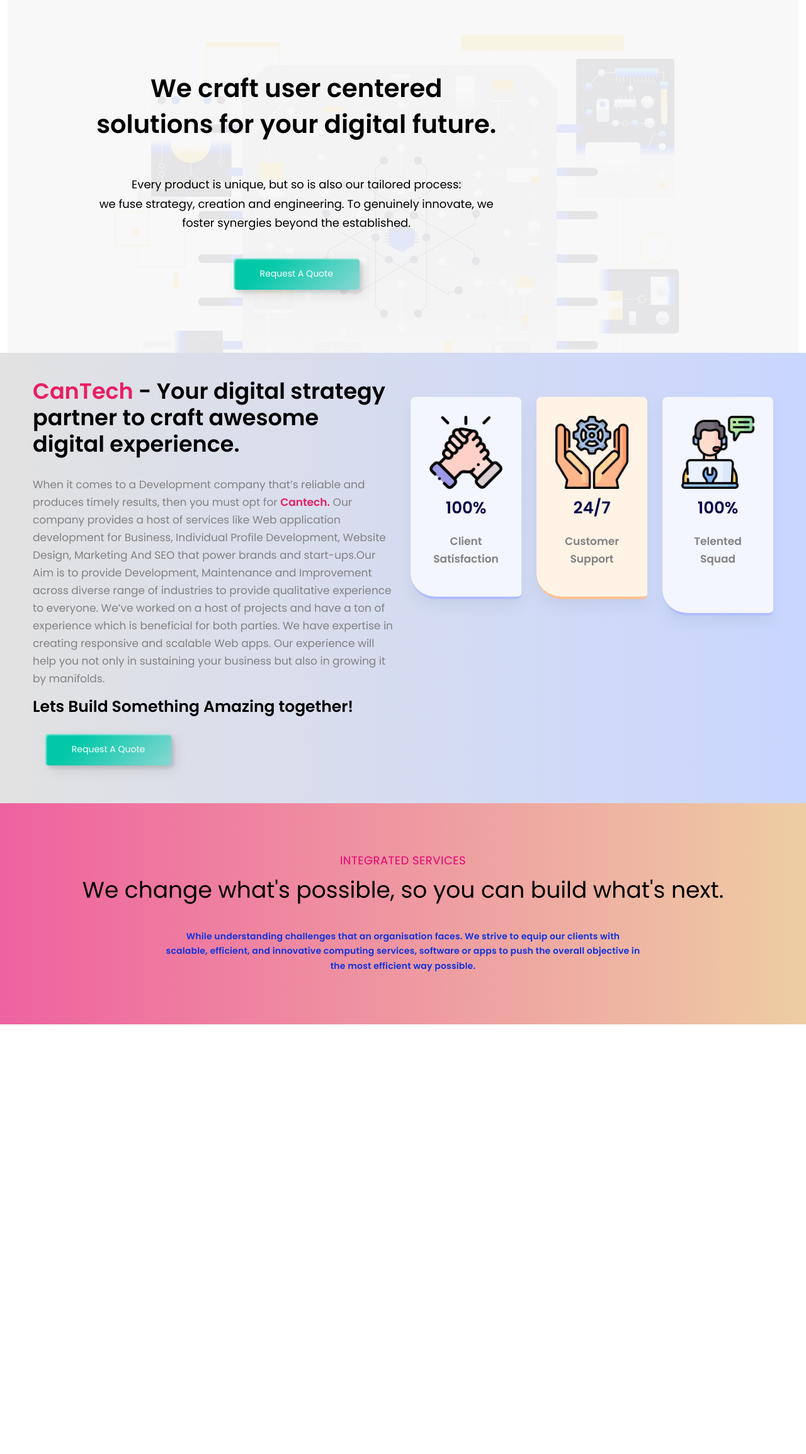
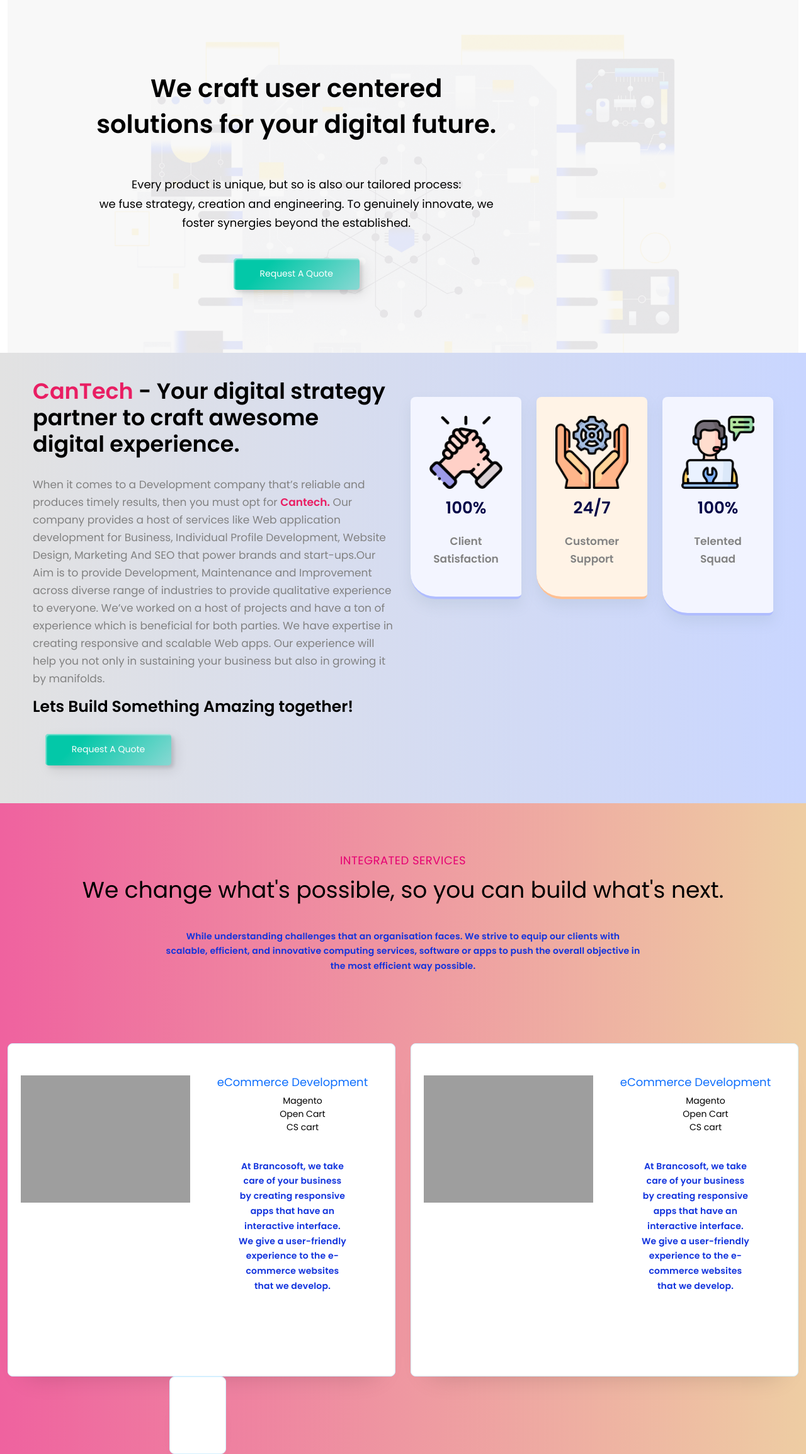
Before and after one commit to ilmaan/CanTech-Project, a Django app: page / in a window 1280 px wide. Shown: the whole page at 63% size. Before the commit the page ends 1626 px from the top, so only its background shows below. Run offline with Django 3.2, Linux system fonts and the light colour scheme; some libraries are stand-ins or nearby versions; grey boxes are pictures that could not be loaded.

Commit message:
one more diov

```diff
--- a/cantechsoftwares/cantech/static/app/css/home.css
+++ b/cantechsoftwares/cantech/static/app/css/home.css
@@ -200,3 +200,67 @@
   margin-top: 5vh;
   margin-bottom: 10vh;
 }
+
+html .mt30 {
+  margin-top: 30px;
+}
+.fadeInUp {
+  -webkit-animation-name: fadeInUp;
+  animation-name: fadeInUp;
+}
+
+.row4 .link-hover a {
+  color: #6a6a8e;
+  font-family: "Poppins", sans-serif;
+  display: inline-block;
+  padding: 3px 0;
+  position: relative;
+  overflow: hidden;
+  -webkit-transition: width 0.6s cubic-bezier(0.25, 0.8, 0.25, 1) 0s;
+  -o-transition: width 0.6s cubic-bezier(0.25, 0.8, 0.25, 1) 0s;
+  transition: width 0.6s cubic-bezier(0.25, 0.8, 0.25, 1) 0s;
+  z-index: 1;
+}
+
+.wide-sblock {
+  display: flex;
+  text-align: left;
+  padding: 30px 20px;
+}
+
+.wide-sblock {
+  display: inline-flex;
+  text-align: left;
+  padding: 30px 20px;
+}
+.s-block {
+  background: #fff;
+  text-align: center;
+  background-size: 200%;
+  background-position: top right;
+  background-repeat: no-repeat;
+  text-align: center;
+  padding: 50px 20px;
+  margin: 0;
+  position: relative;
+  border: 1px solid #d4f0ff;
+  -webkit-border-radius: 8px;
+  border-radius: 8px;
+  -webkit-box-shadow: 0 3.4px 2.7px -30px rgb(0 0 0 / 6%), 0 8.2px 8.9px -30px rgb(0 0 0 / 7%), 0 25px 40px -30px rgb(0 0 0 / 20%);
+  box-shadow: 0 3.4px 2.7px -30px rgb(0 0 0 / 6%), 0 8.2px 8.9px -30px rgb(0 0 0 / 7%), 0 25px 40px -30px rgb(0 0 0 / 20%);
+}
+
+
+.s-block-content-large {
+  margin: 0 0 0 20px;
+  width: calc(100% - 150px);
+}
+* {
+  -webkit-font-smoothing: antialiased;
+  -moz-os-font-smoothing: grayscale;
+  box-sizing: border-box;
+  padding: 0;
+  margin: 0;
+  outline: none;
+  vertical-align: baseline;
+}
--- a/cantechsoftwares/templates/home.html
+++ b/cantechsoftwares/templates/home.html
@@ -65,6 +65,55 @@
                 <h2>We change what's possible, so you can build what's next.</h2>
                 <p>While understanding challenges that an organisation faces. We strive to equip our clients with scalable, efficient, and innovative computing services, software or apps to push the overall objective in the most efficient way possible.</p>
             </div>
+            <!-- 2 ELEMENTS -->
+            <div class="col-lg-6 col-sm-6 mt30 wow fadeInUp" data-wow-delay=".6s" style="visibility: visible; animation-delay: 0.6s; animation-name: fadeInUp;">
+				<a href="">
+					</a><div class="s-block wide-sblock"><a href="">
+						<div class="s-card-icon-large"><img src="https://brancosoft.com/images/icons/ecommerce.svg" alt="service" class="img-fluid"></div>
+						</a><div class="s-block-content-large"><a href="">
+							<h4>eCommerce Development</h4>
+							</a><ul class="-service-list"><a href="">
+								</a><li><a href=""> </a><a>Magento</a> </li>
+								<li> <a>Open Cart</a> </li>
+								<li> <a>CS cart</a></li>
+							</ul>
+							<p>At Brancosoft, we take care of your business by creating responsive apps that have an interactive interface. We give a user-friendly experience to the e-commerce websites that we develop.</p>
+						</div>
+					</div>
+
+			</div>
+            <div class="col-lg-6 col-sm-6 mt30 wow fadeInUp" data-wow-delay=".6s" style="visibility: visible; animation-delay: 0.6s; animation-name: fadeInUp;">
+				<a href=""></a>
+                <div class="s-block wide-sblock"><a href="">
+						<div class="s-card-icon-large">
+                            <img src="https://brancosoft.com/images/icons/ecommerce.svg" alt="service" class="img-fluid"></div>
+						</a>
+                        <div class="s-block-content-large">
+                            <a href="">
+							<h4>eCommerce Development</h4>
+							</a>
+                            <ul class="-service-list">
+                                <a href=""></a>
+                                <li><a href=""> </a><a>Magento</a> </li>
+								<li><a>Open Cart</a> </li>
+								<li><a>CS cart</a></li>
+							</ul>
+							<p>At Brancosoft, we take care of your business by creating responsive apps that have an interactive interface. We give a user-friendly experience to the e-commerce websites that we develop.</p>
+						</div>
+					</div>
+
+			</div>
+
+            <div class="container row">
+                <div class="col-md-6">
+                    <div class="s-block wide-sblock row">
+                        <div class="col-4">
+                            <img src="" alt="">
+                        </div>
+                        <div></div>
+                    </div>
+                </div>
+            </div>
 
         </div>
     </div>
```
